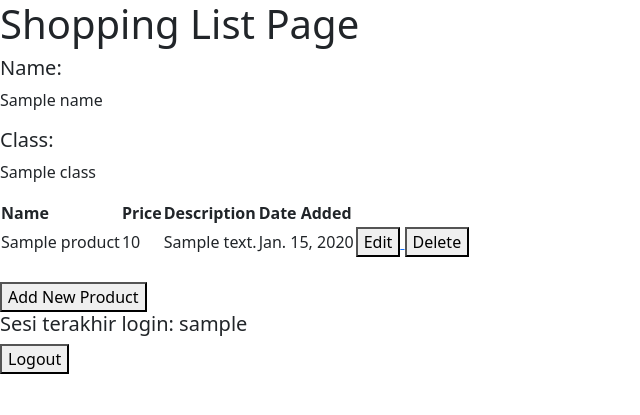
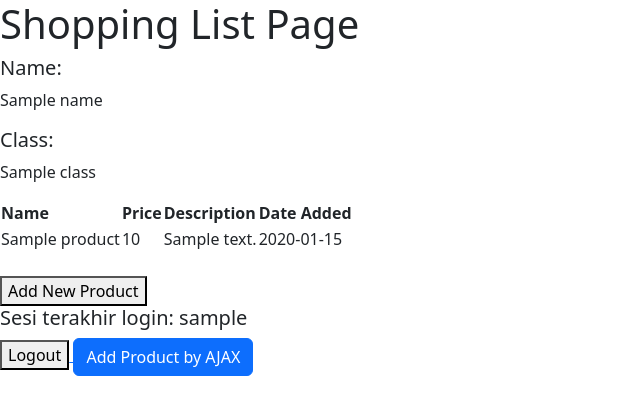
Before and after one commit to tajreee/shopping-list, a Django app: template main/templates/main.html in a window 1280 px wide. Shown: the top 415 px of the page, without its empty margins (0-640 px from the left). Run offline with Django 4.2, Linux system fonts and the light colour scheme; tables that the repository leaves empty hold one stand-in row (values such as "Sample post"); the template is opened without the code that fills it: values that come from a table or form of the project are taken from there, most other values are stand-ins (such as "Sample title", 1, 10 or a date in 2020).

Commit message:
tutorial 5 done

```diff
--- a/main/templates/main.html
+++ b/main/templates/main.html
@@ -9,37 +9,9 @@
     <h5>Class:</h5>
     <p>{{class}}</p>
 
-<table>
-    <tr>
-        <th>Name</th>
-        <th>Price</th>
-        <th>Description</th>
-        <th>Date Added</th>
-    </tr>
+    <table id="product_table">
 
-    {% comment %} Berikut cara memperlihatkan data produk di bawah baris ini {% endcomment %}
-
-    {% for product in products %}
-        <tr>
-            <td>{{product.name}}</td>
-            <td>{{product.price}}</td>
-            <td>{{product.description}}</td>
-            <td>{{product.date_added}}</td>
-            <td>
-                <a href="{% url 'main:edit_product' product.pk %}">
-                    <button>
-                        Edit
-                    </button>
-                </a>
-                <a href="{% url 'main:delete_product' product.pk %}">
-                    <button>
-                        Delete
-                    </button>
-                </a>
-            </td>
-        </tr>
-    {% endfor %}
-</table>
+    </table>
 
 <br />
 
@@ -57,4 +29,78 @@
     </button>
 </a>
 
+<div class="modal fade" id="exampleModal" tabindex="-1" aria-labelledby="exampleModalLabel" aria-hidden="true">
+    <div class="modal-dialog">
+        <div class="modal-content">
+            <div class="modal-header">
+                <h1 class="modal-title fs-5" id="exampleModalLabel">Add New Product</h1>
+                <button type="button" class="btn-close" data-bs-dismiss="modal" aria-label="Close"></button>
+            </div>
+            <div class="modal-body">
+                <form id="form" onsubmit="return false;">
+                    {% csrf_token %}
+                    <div class="mb-3">
+                        <label for="name" class="col-form-label">Name:</label>
+                        <input type="text" class="form-control" id="name" name="name"></input>
+                    </div>
+                    <div class="mb-3">
+                        <label for="price" class="col-form-label">Price:</label>
+                        <input type="number" class="form-control" id="price" name="price"></input>
+                    </div>
+                    <div class="mb-3">
+                        <label for="description" class="col-form-label">Description:</label>
+                        <textarea class="form-control" id="description" name="description"></textarea>
+                    </div>
+                </form>
+            </div>
+            <div class="modal-footer">
+                <button type="button" class="btn btn-secondary" data-bs-dismiss="modal">Close</button>
+                <button type="button" class="btn btn-primary" id="button_add" data-bs-dismiss="modal">Add Product</button>
+            </div>
+        </div>
+    </div>
+</div>
+
+<button type="button" class="btn btn-primary" data-bs-toggle="modal" data-bs-target="#exampleModal">Add Product by AJAX</button>
+
+<script>
+    async function getProducts() {
+        return fetch("{% url 'main:get_product_json' %}").then((res) => res.json())
+    }
+
+    async function refreshProducts() {
+        document.getElementById("product_table").innerHTML = ""
+        const products = await getProducts()
+        let htmlString = `<tr>
+            <th>Name</th>
+            <th>Price</th>
+            <th>Description</th>
+            <th>Date Added</th>
+        </tr>`
+        products.forEach((item) => {
+            htmlString += `\n<tr>
+            <td>${item.fields.name}</td>
+            <td>${item.fields.price}</td>
+            <td>${item.fields.description}</td>
+            <td>${item.fields.date_added}</td>
+        </tr>`
+        })
+
+        document.getElementById("product_table").innerHTML = htmlString
+    }
+
+
+    function addProduct() {
+        fetch("{% url 'main:add_product_ajax' %}", {
+            method: "POST",
+            body: new FormData(document.querySelector('#form'))
+        }).then(refreshProducts)
+
+        document.getElementById("form").reset()
+        return false
+    }
+    document.getElementById("button_add").onclick = addProduct
+    refreshProducts()
+</script>
+
 {% endblock content %}
--- a/main/urls.py
+++ b/main/urls.py
@@ -1,6 +1,6 @@
 from django.urls import path
 from main.views import show_main, create_product, show_xml, show_json, show_xml_by_id, show_json_by_id
-from main.views import register, login_user, logout_user, edit_product, delete_product
+from main.views import register, login_user, logout_user, edit_product, delete_product, get_product_json, add_product_ajax
 
 
 app_name = 'main'
@@ -17,4 +17,6 @@ urlpatterns = [
     path('logout/', logout_user, name='logout'),
     path('edit-product/<int:id>', edit_product, name='edit_product'),
     path('delete/<int:id>', delete_product, name='delete_product'),
+    path('get-product/', get_product_json, name='get_product_json'),
+    path('create-product-ajax/', add_product_ajax, name='add_product_ajax')
 ]
--- a/main/views.py
+++ b/main/views.py
@@ -12,6 +12,7 @@ from django.contrib.auth.forms import UserCreationForm
 from django.contrib import messages
 from django.contrib.auth import authenticate, login, logout
 from django.contrib.auth.decorators import login_required
+from django.views.decorators.csrf import csrf_exempt
 
 from main.models import Product
 
@@ -110,3 +111,22 @@ def delete_product(request, id):
     product.delete()
     # Kembali ke halaman awal
     return HttpResponseRedirect(reverse('main:show_main'))
+
+def get_product_json(request):
+    product_item = Product.objects.all()
+    return HttpResponse(serializers.serialize('json', product_item))
+
+@csrf_exempt
+def add_product_ajax(request):
+    if request.method == 'POST':
+        name = request.POST.get("name")
+        price = request.POST.get("price")
+        description = request.POST.get("description")
+        user = request.user
+
+        new_product = Product(name=name, price=price, description=description, user=user)
+        new_product.save()
+
+        return HttpResponse(b"CREATED", status=201)
+
+    return HttpResponseNotFound()
```
